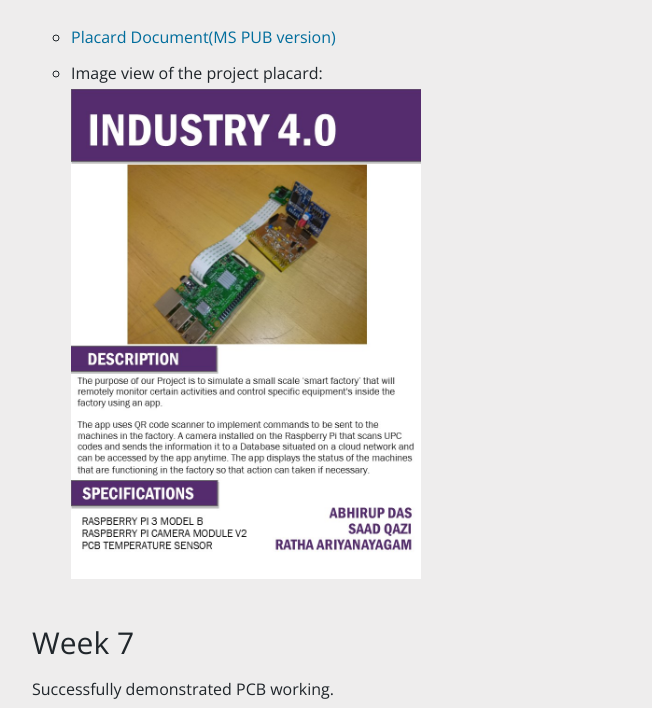
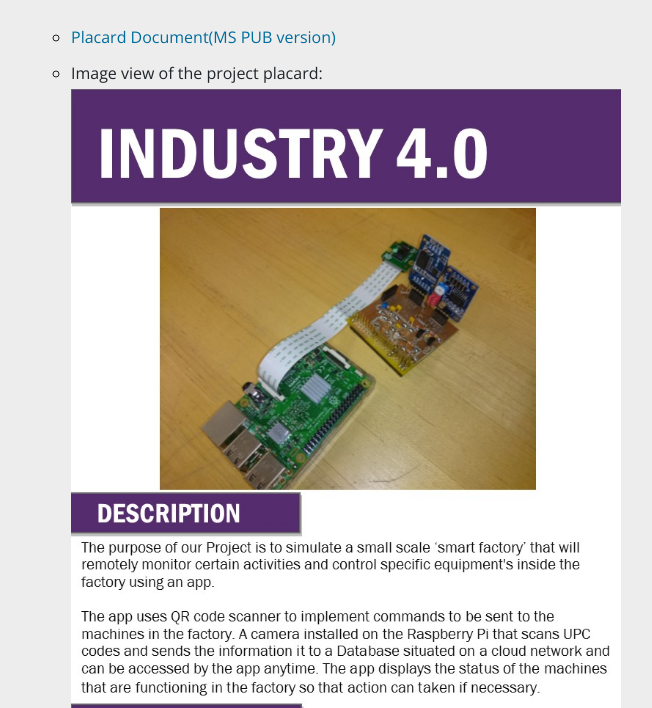
Before and after one commit to abhirupdas033/abhirupdas033.github.io, a plain HTML site: page index.html in a window 1280 px wide. Shown: the part 2038-2746 px from the top of the page, without its empty margins (73-725 px from the left). Drawn offline with nearby package versions, Linux system fonts and the light colour scheme.

Commit message:
placard image

```diff
--- a/indexcontent.html
+++ b/indexcontent.html
@@ -65,7 +65,7 @@
   <p>Placard made for the project.
   <ul>
 	<li><a href="/documents/Industry 4_0 Placard.pub">Placard Document(MS PUB version)</a></li>
-	<li>Image view of the project placard:<br><img src="/images/Industry 4_0 Placard.jpg" alt="Project Placard" width="350px" height="650px">
+	<li>Image view of the project placard:<br><img src="/images/Industry 4_0 Placard.jpg" alt="Project Placard" width="550px" height="850px">
   </ul>
    <!--ul >
     <li>Mechanical assembly of hardware components are being done. The main hardware components have been acquired i.e. Raspberry Pi and
```
